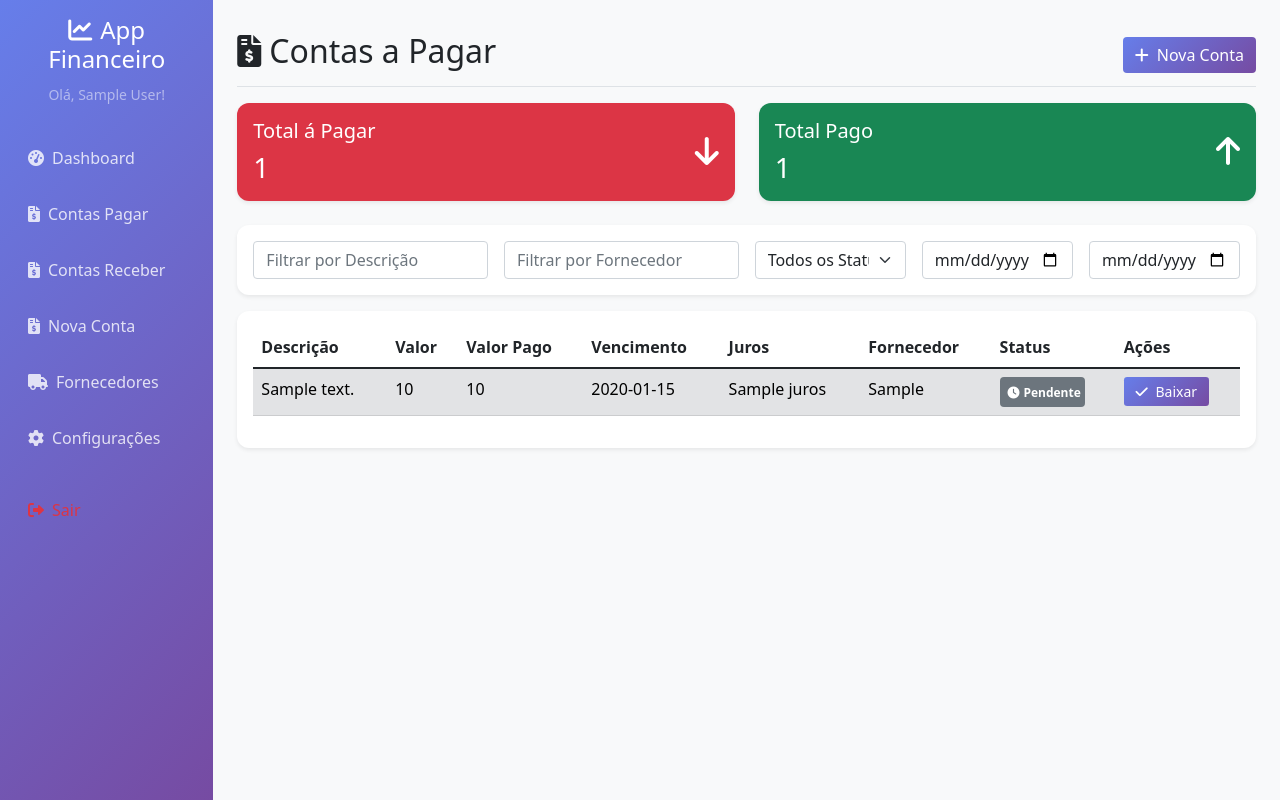
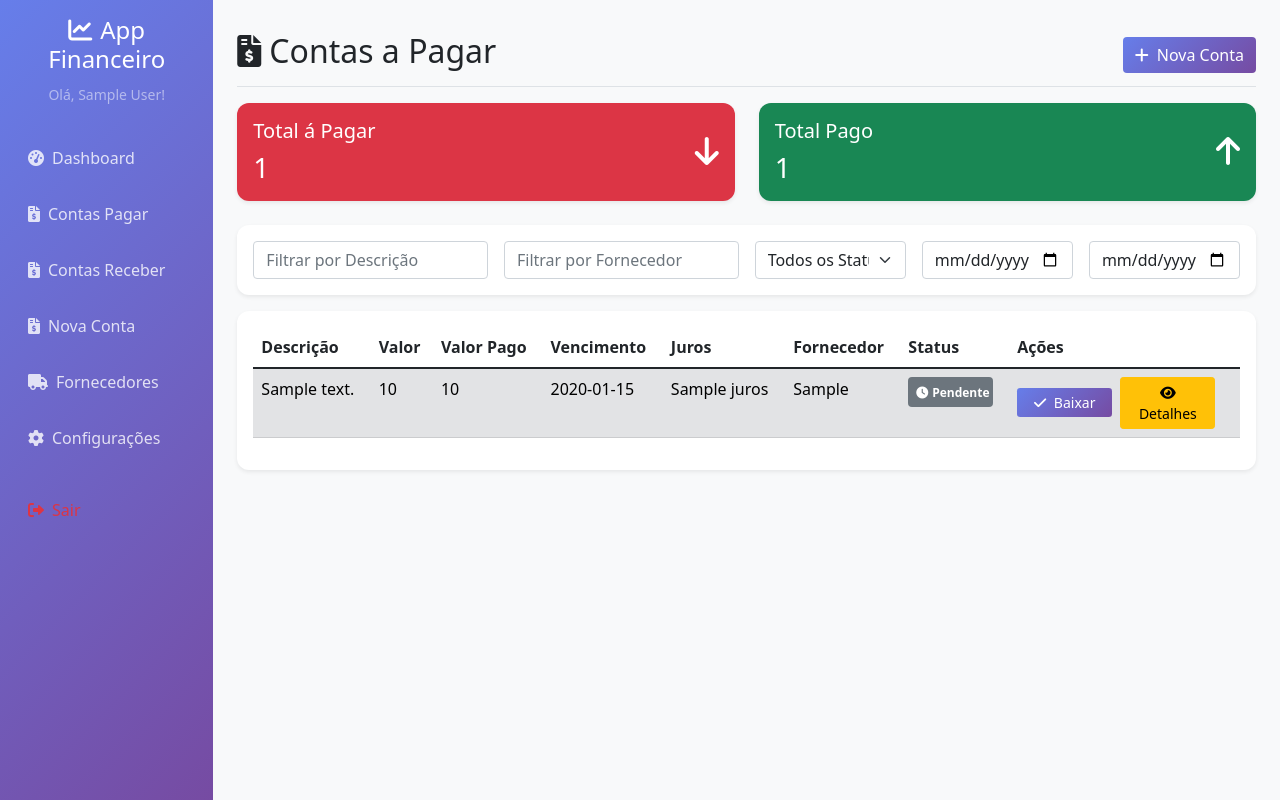
Before and after one commit to diemissonlima/sistema_financeiro_flask, a Flask app: template templates/accounts.html in a window 1280 px wide. Run offline with Flask 3, Linux system fonts and the light colour scheme; the visitor is signed in with stand-in values (Sample User, id 1); tables that the repository leaves empty hold one stand-in row (values such as "Sample post"); the template is opened without the code that fills it: most values are stand-ins (such as "Sample title", 1, 10 or a date in 2020); parts of the project's set-up code (start-up, migrations or seed data) failed here and were passed over.

Commit message:
botao de detalhes da parcela no contas a pagar

```diff
--- a/templates/accounts.html
+++ b/templates/accounts.html
@@ -123,16 +123,24 @@
                                 {% endif %}
                             </span>
                         </td>
+                        <div>
                             <td>
                                 {% if account.status in ['Pendente', 'Parcial', 'Vencida'] %}
                                     <a href="{{ url_for('pay_account', account_id=account.id, tipo_conta='pagar') }}"
-                                   class="btn btn-sm btn-{{ 'success' if account.tipo_conta == 'pagar' else 'primary' }}"
-                                style="width: 85px">
+                                       class="btn btn-sm btn-{{ 'success' if account.tipo_conta == 'pagar' else 'primary' }} me-1"
+                                    style="width: 95px">
                                         <i class="fas fa-check me-1"></i>
                                         Baixar
                                     </a>
                                 {% endif %}
+
+                                <a href="#" class="btn btn-sm btn-warning" style="width: 95px">
+                                    <i class="fas fa-eye"></i>
+                                    Detalhes
+                                </a>
                             </td>
+                        </div>
+
                     </tr>
                     {% endfor %}
                 </tbody>
```
Lines whose indentation alone changed are shown as unchanged.
